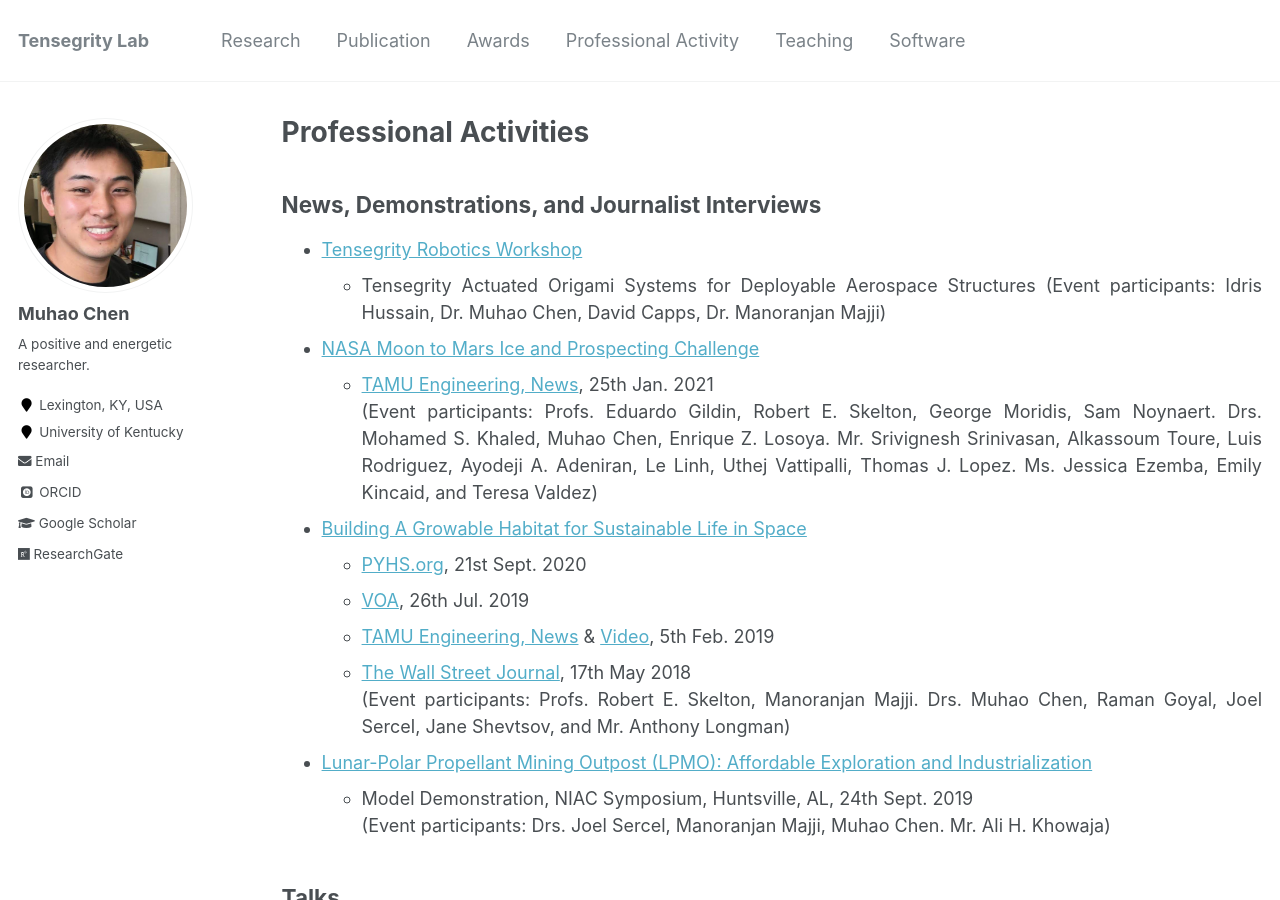
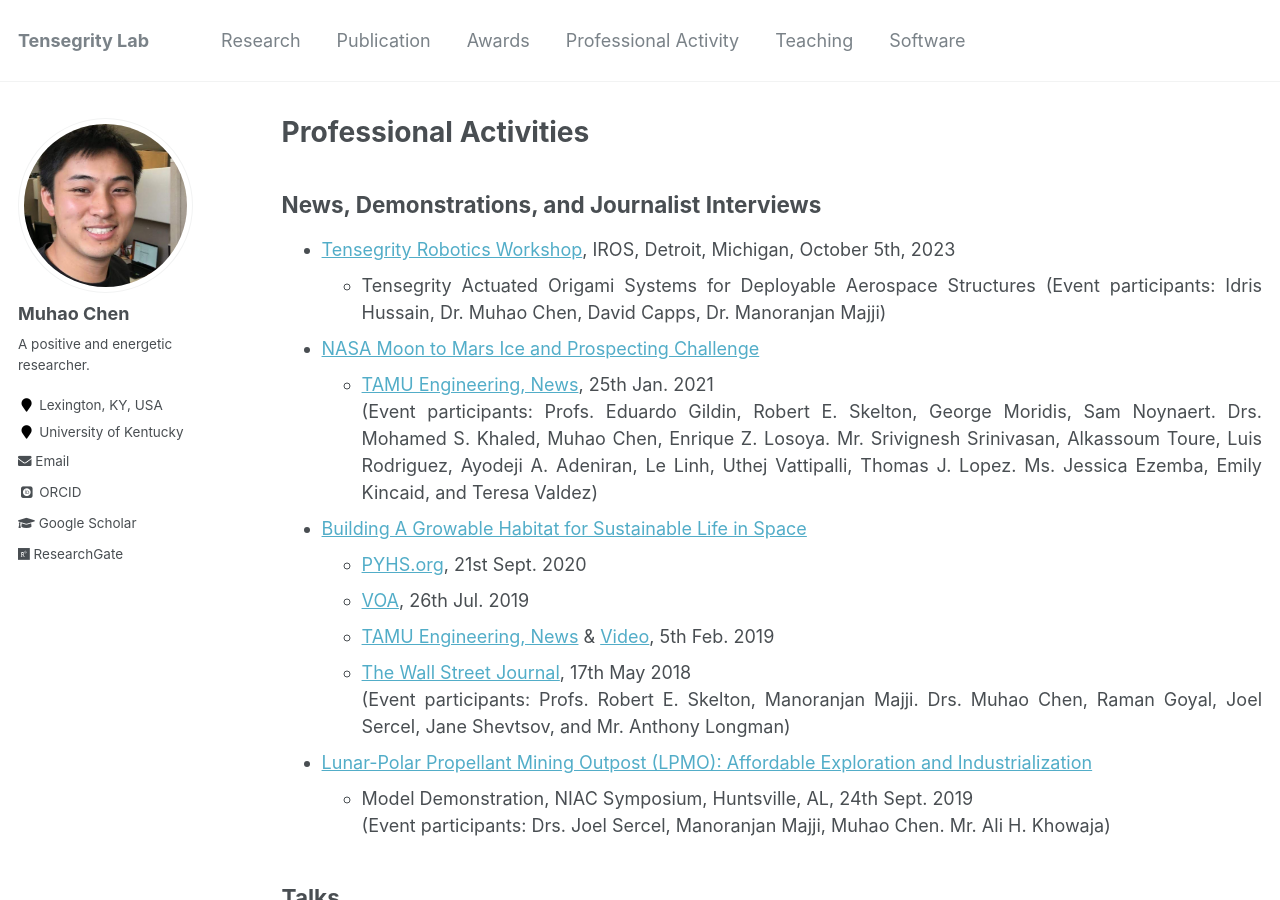
Before and after one commit to Muhao-Chen/muhao-chen.github.io, a Jekyll site: the page built from _pages/professional-activities.md, in a window 1280 px wide and 900 px high. Built offline with Jekyll 4.4.1, drawn with Linux system fonts in a browser that asks for light colours; some web fonts are replaced.

Commit message:
Update professional-activities.md

```diff
--- a/_pages/professional-activities.md
+++ b/_pages/professional-activities.md
@@ -15,7 +15,7 @@ toc_max_header: 1
 
 ## News, Demonstrations, and Journalist Interviews
 
-- [Tensegrity Robotics Workshop](https://www.eng.yale.edu/faboratory/tensegrityworkshop/)
+- [Tensegrity Robotics Workshop](https://www.eng.yale.edu/faboratory/tensegrityworkshop/), IROS, Detroit, Michigan, October 5th, 2023
     - Tensegrity Actuated Origami Systems for Deployable Aerospace Structures
   (Event participants: Idris Hussain, Dr. Muhao Chen, David Capps, Dr. Manoranjan Majji)
 
```
